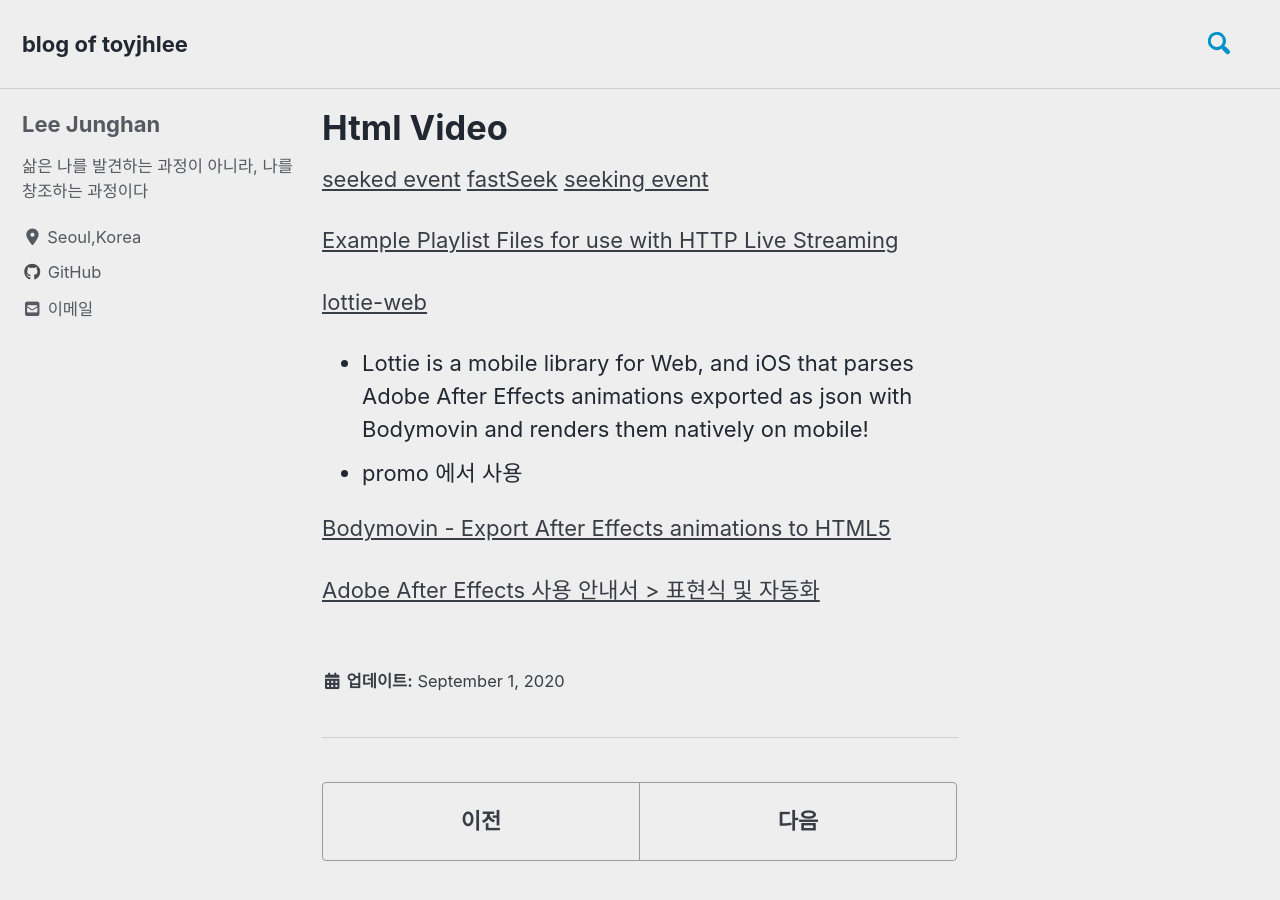
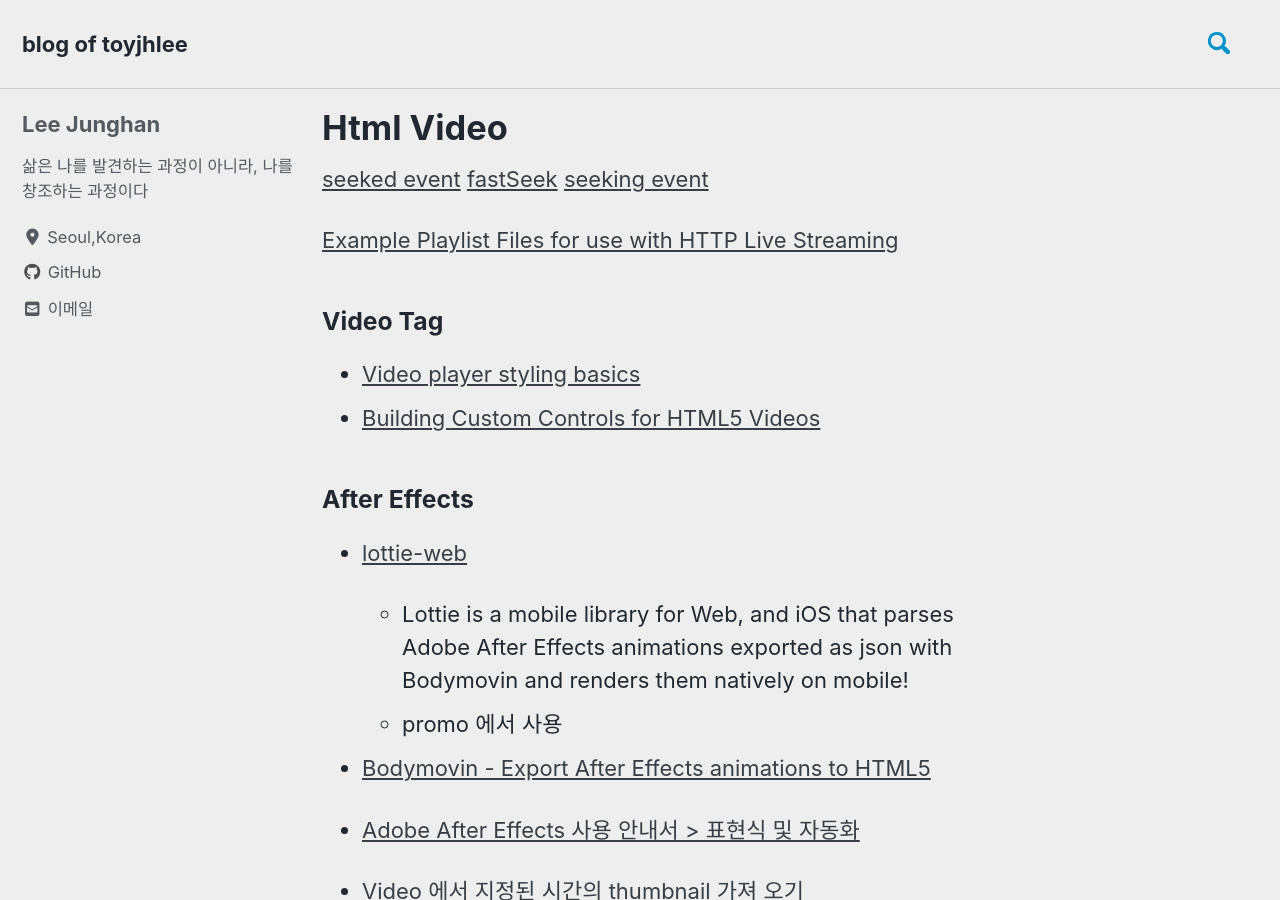
Before and after one commit to toyjhlee/toyjhlee.github.com, a Jekyll site: the page built from _posts/2020-09-01-html-video.md, in a window 1280 px wide and 900 px high. Built offline with Jekyll 4.4.1, drawn with Linux system fonts in a browser that asks for light colours; cached includes are drawn as plain includes; nearby versions of some CDN libraries.

Commit message:
docs: update video tag to html-video

```diff
--- a/_posts/2020-09-01-html-video.md
+++ b/_posts/2020-09-01-html-video.md
@@ -2,11 +2,20 @@
 
 [Example Playlist Files for use with HTTP Live Streaming](https://developer.apple.com/library/archive/technotes/tn2288/_index.html#//apple_ref/doc/uid/DTS40012238-CH1-I_FRAME_PLAYLIST)
 
-[lottie-web](https://github.com/airbnb/lottie-web)
+### Video Tag
 
--   Lottie is a mobile library for Web, and iOS that parses Adobe After Effects animations exported as json with Bodymovin and renders them natively on mobile!
--   promo 에서 사용
+-   [Video player styling basics](https://developer.mozilla.org/en-US/docs/Web/Guide/Audio_and_video_delivery/Video_player_styling_basics)
+-   [Building Custom Controls for HTML5 Videos](https://blog.teamtreehouse.com/building-custom-controls-for-html5-videos)
 
-[Bodymovin - Export After Effects animations to HTML5](https://www.creativebloq.com/how-to/export-after-effects-animations-to-html5)
+### After Effects
 
-[Adobe After Effects 사용 안내서 > 표현식 및 자동화](https://helpx.adobe.com/kr/after-effects/using/expression-language-reference.html#%ED%91%9C%ED%98%84%EC%8B%9DJavaScript%EC%97%94%EC%A7%84)
+-   [lottie-web](https://github.com/airbnb/lottie-web)
+
+    -   Lottie is a mobile library for Web, and iOS that parses Adobe After Effects animations exported as json with Bodymovin and renders them natively on mobile!
+    -   promo 에서 사용
+
+-   [Bodymovin - Export After Effects animations to HTML5](https://www.creativebloq.com/how-to/export-after-effects-animations-to-html5)
+
+-   [Adobe After Effects 사용 안내서 > 표현식 및 자동화](https://helpx.adobe.com/kr/after-effects/using/expression-language-reference.html#%ED%91%9C%ED%98%84%EC%8B%9DJavaScript%EC%97%94%EC%A7%84)
+
+-   [Video 에서 지정된 시간의 thumbnail 가져 오기](https://usefulangle.com/post/46/javascript-get-video-thumbnail-image-jpeg-png)
```
